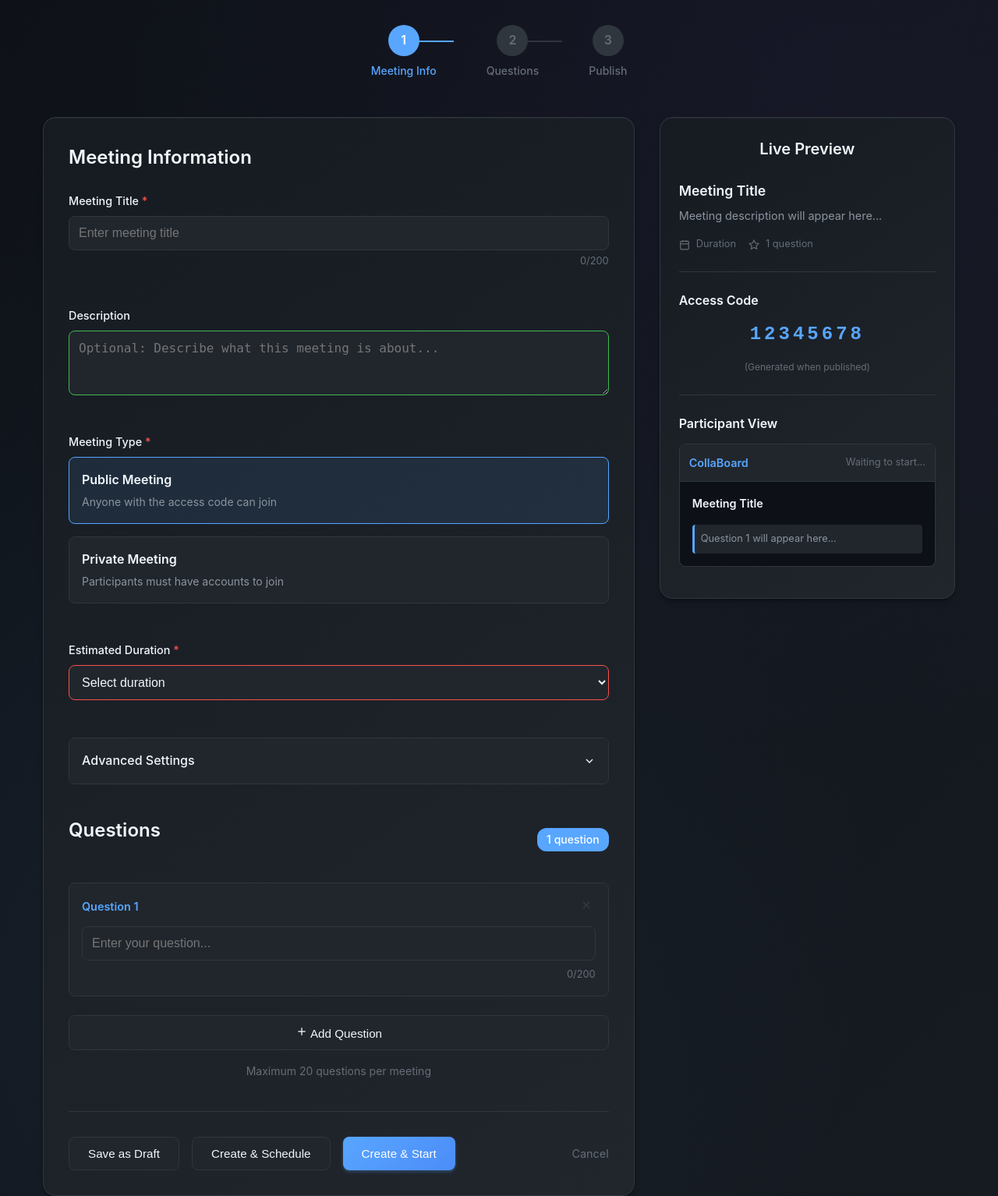
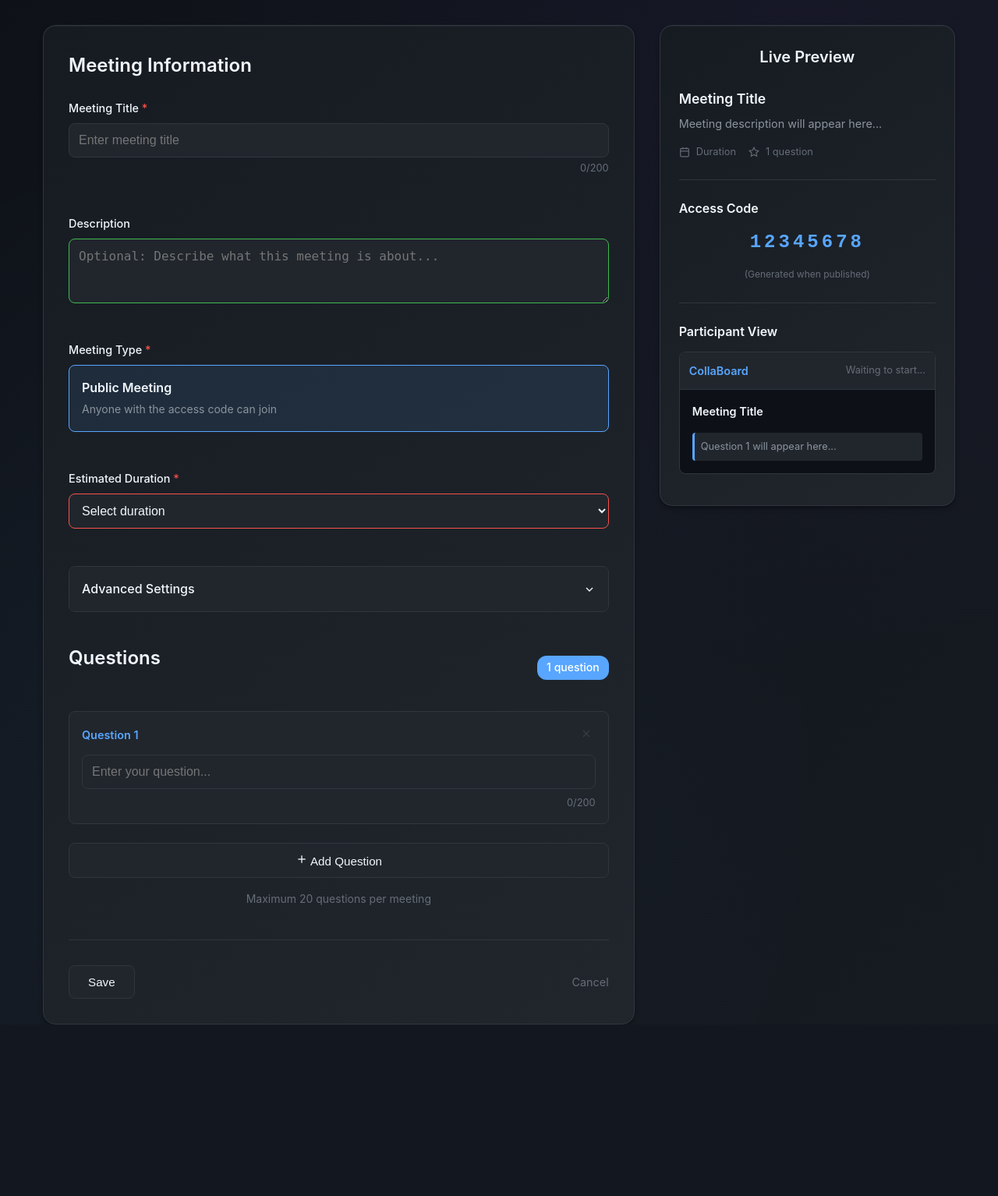
Before and after one commit to JBK2116/CollaBoard, a Django app: page /director/create-meeting/ in a window 1280 px wide. Shown: the part 270-1804 px from the top of the page at 78% size. After the commit the page ends 1584 px from the top, so only its background shows below. Run offline with Django 5.2, Linux system fonts and the light colour scheme; the visitor is signed in with stand-in values (Sample User, id 1).

Commit message:
Create meeting html page is ready
The page looks good. Now its JS has to be configured
for integration with my application.

```diff
--- a/collaboard/apps/director/templates/director/create_meeting.html
+++ b/collaboard/apps/director/templates/director/create_meeting.html
@@ -44,21 +44,7 @@
                 <p class="page-subtitle">Set up your engaging Q&A session</p>
             </header>
 
-            <!-- Progress Indicator -->
-            <div class="progress-indicator">
-                <div class="progress-step active" data-step="1">
-                    <div class="step-number">1</div>
-                    <div class="step-label">Meeting Info</div>
-                </div>
-                <div class="progress-step" data-step="2">
-                    <div class="step-number">2</div>
-                    <div class="step-label">Questions</div>
-                </div>
-                <div class="progress-step" data-step="3">
-                    <div class="step-number">3</div>
-                    <div class="step-label">Publish</div>
-                </div>
-            </div>
+
 
             <!-- Main Form Layout -->
             <div class="form-layout">
@@ -122,21 +108,6 @@
                                             <div class="radio-content">
                                                 <div class="radio-title">Public Meeting</div>
                                                 <div class="radio-description">Anyone with the access code can join</div>
-                                            </div>
-                                        </label>
-                                    </div>
-                                    <div class="radio-item">
-                                        <input
-                                            type="radio"
-                                            id="meetingTypePrivate"
-                                            name="meeting_type"
-                                            value="private"
-                                            required
-                                        >
-                                        <label for="meetingTypePrivate" class="radio-label">
-                                            <div class="radio-content">
-                                                <div class="radio-title">Private Meeting</div>
-                                                <div class="radio-description">Participants must have accounts to join</div>
                                             </div>
                                         </label>
                                     </div>
@@ -231,13 +202,7 @@
                         <section class="form-actions">
                             <div class="action-buttons">
                                 <button type="button" class="btn btn-secondary" id="saveDraftBtn">
-                                    Save as Draft
-                                </button>
-                                <button type="button" class="btn btn-secondary" id="scheduleBtn">
-                                    Create & Schedule
-                                </button>
-                                <button type="submit" class="btn btn-primary" id="createBtn">
-                                    Create & Start
+                                    Save
                                 </button>
                             </div>
                             <!-- DJANGO-INTEGRATION: href="{% url 'dashboard' %}" -->
```
